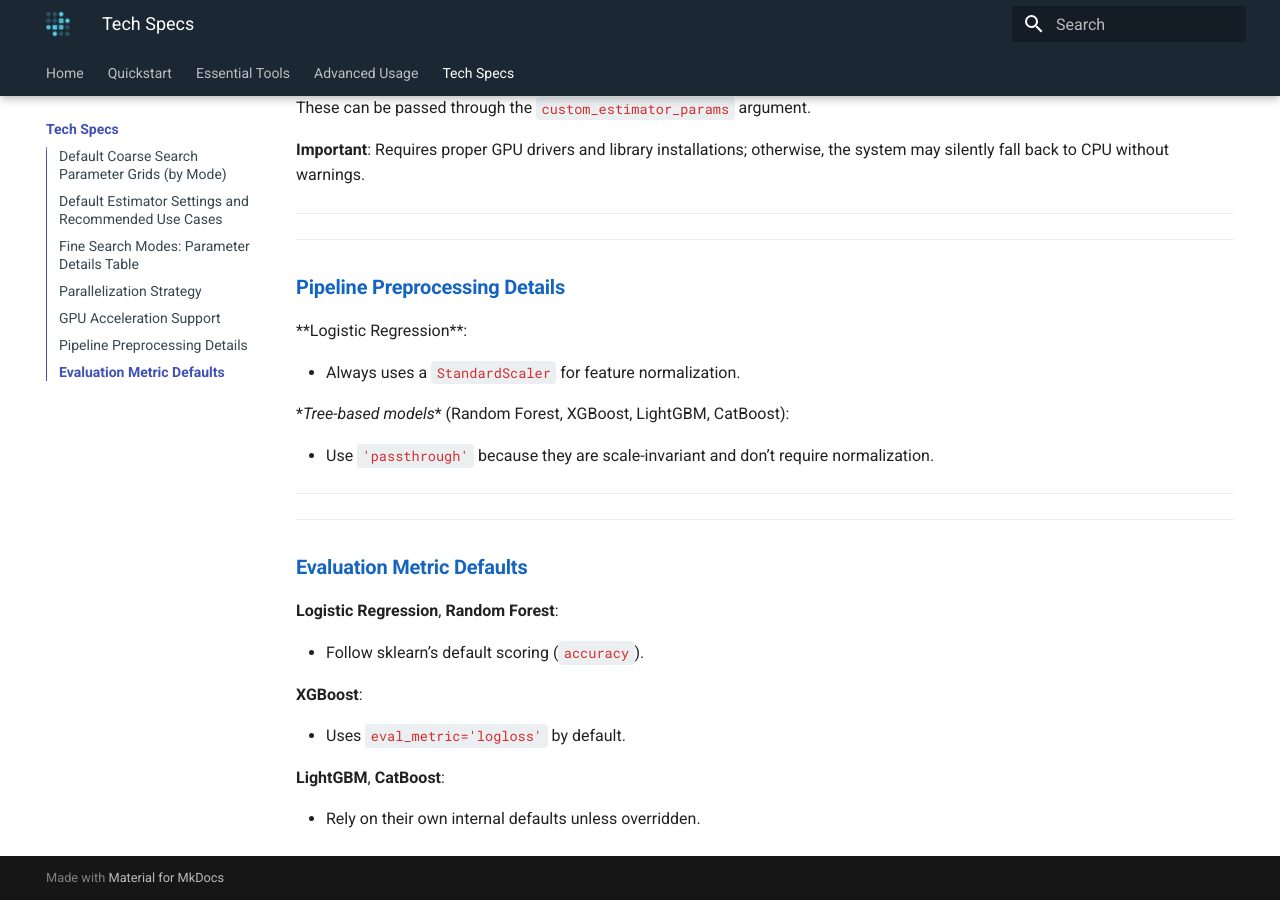
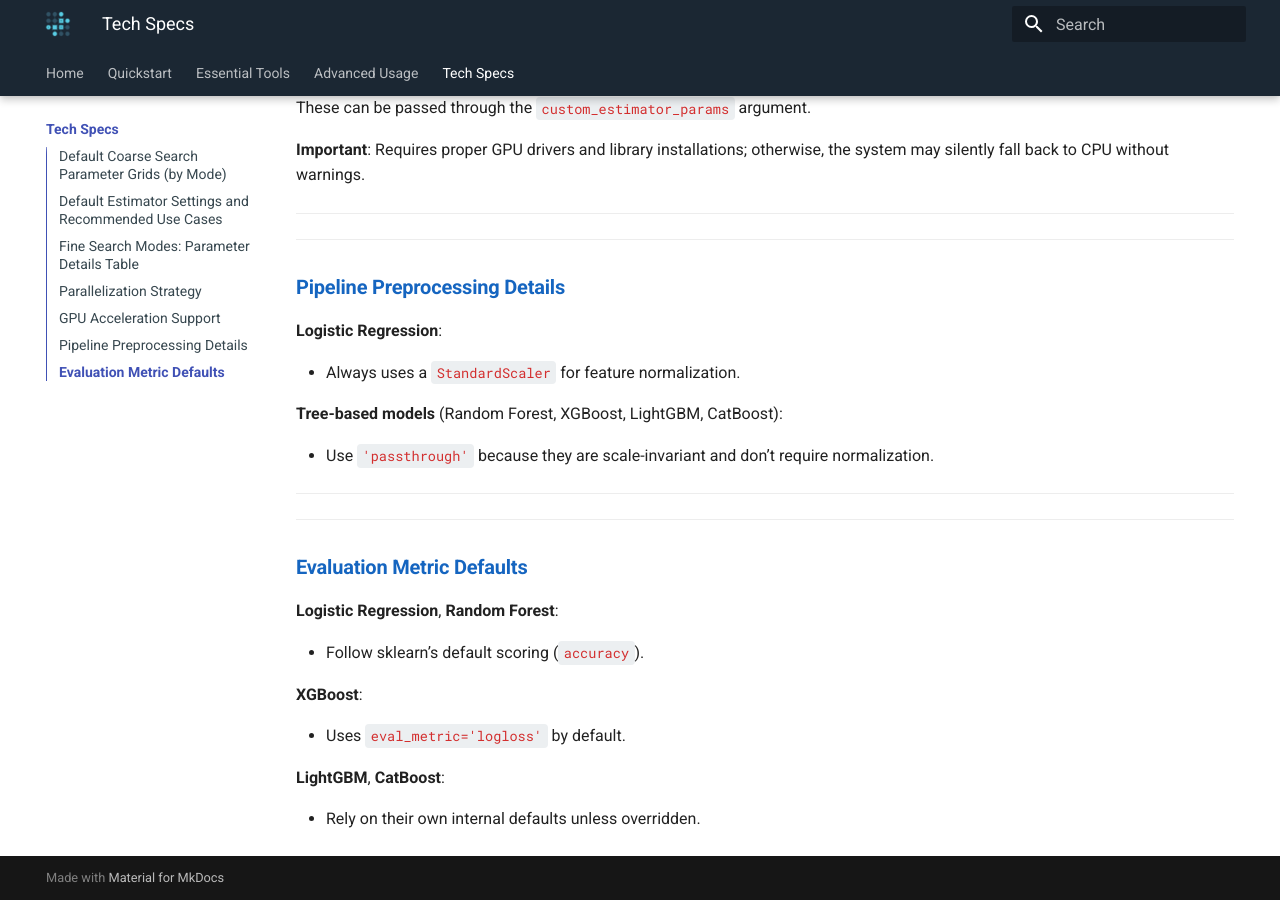
Before and after one commit to wins-wang/GridMaster, an MkDocs documentation site: the page built from docs/api/parameters.md, in a window 1280 px wide and 900 px high, scrolled down 3269 px. Built offline with MkDocs 1.6.1 and Material for MkDocs 9.7.7, drawn with Linux system fonts in a browser that asks for light colours.

```diff
--- a/docs/api/parameters.md
+++ b/docs/api/parameters.md
@@ -106,11 +106,11 @@ These can be passed through the `custom_estimator_params` argument.
 
 ### Pipeline Preprocessing Details
 
-\**Logistic Regression**:
+**Logistic Regression**:
 
 - Always uses a `StandardScaler` for feature normalization.
 
-\**Tree-based models** (Random Forest, XGBoost, LightGBM, CatBoost):
+**Tree-based models** (Random Forest, XGBoost, LightGBM, CatBoost):
 
 - Use `'passthrough'` because they are scale-invariant and don’t require normalization.
 
```
Also changed, not shown: assets/GridMaster.svg (added), assets/GridMaster_banner_s.png (added).
